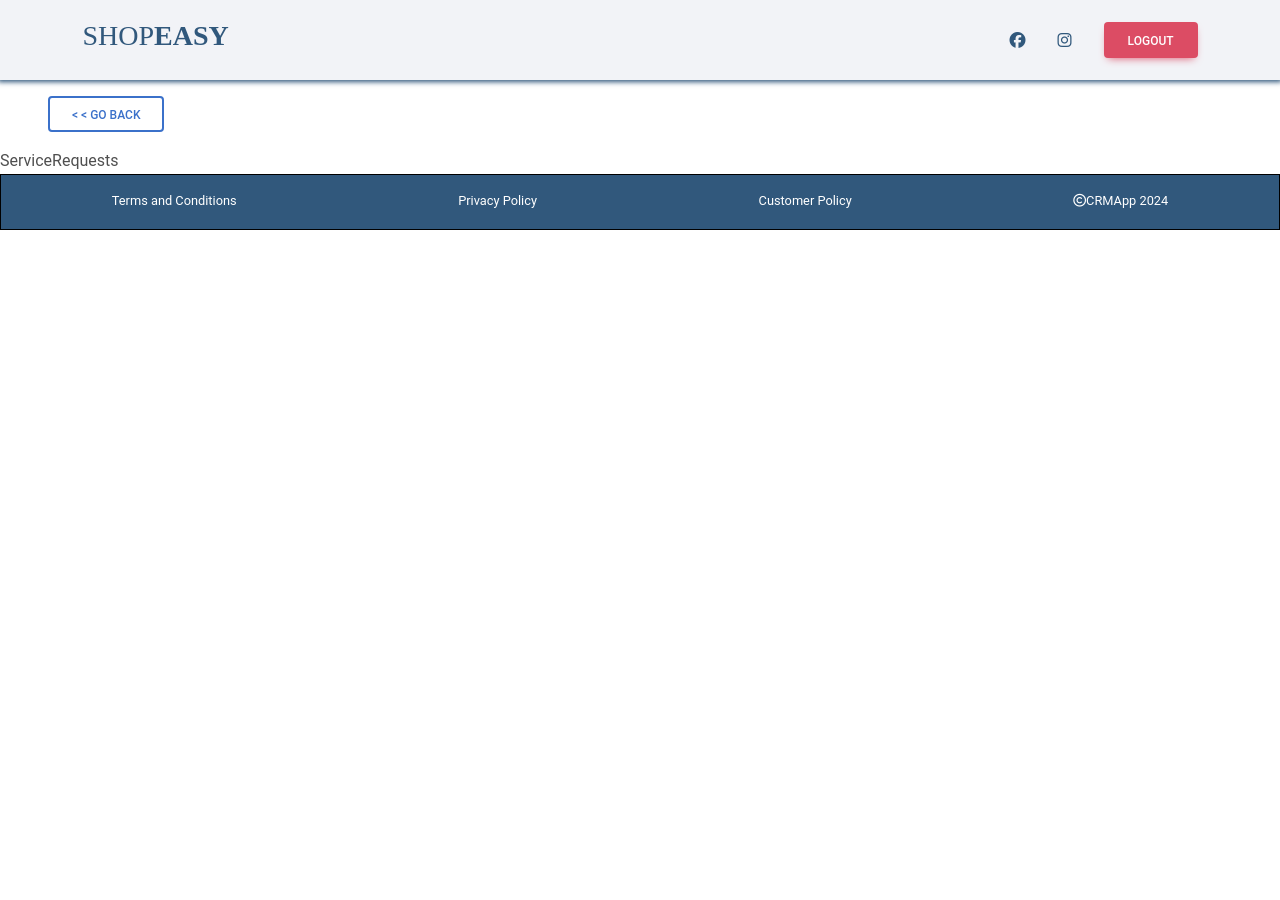
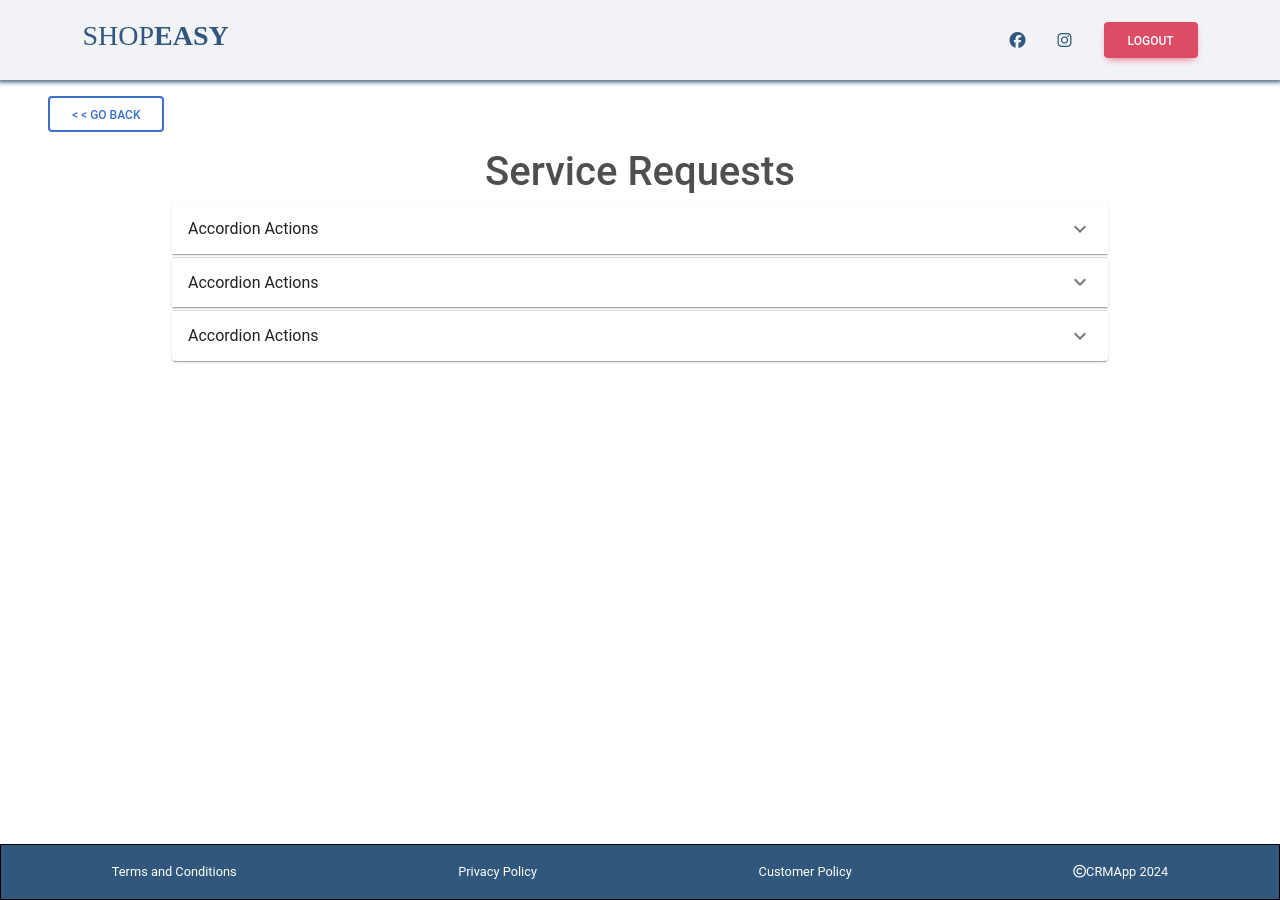
Before and after one commit to AkarshAB/CRM--Frontend, a React (Create React App) app: page /service-requests in a window 1280 px wide. Before the commit the page ends 800 px from the top, so only its background shows below. Built offline with nearby package versions, Linux system fonts and the light colour scheme.

Commit message:
service complite

```diff
--- a/src/components/ServiceRequests/ServiceRequests.css
+++ b/src/components/ServiceRequests/ServiceRequests.css
@@ -0,0 +1,3 @@
+Accordion{
+    margin-bottom: 5px !important;
+}
--- a/src/components/ServiceRequests/ServiceRequests.jsx
+++ b/src/components/ServiceRequests/ServiceRequests.jsx
@@ -1,8 +1,70 @@
 import React from 'react'
+import Accordion from '@mui/material/Accordion';
+import AccordionActions from '@mui/material/AccordionActions';
+import AccordionSummary from '@mui/material/AccordionSummary';
+import AccordionDetails from '@mui/material/AccordionDetails';
+import Button from '@mui/material/Button';
+import { GridExpandMoreIcon } from '@mui/x-data-grid';
+
 
 function ServiceRequests() {
   return (
-    <div>ServiceRequests</div>
+    <>
+    <h1 className='text-center'>Service Requests</h1>
+    <div className='container w-75'>
+    <Accordion className='mb-1'>
+        <AccordionSummary
+          expandIcon={<GridExpandMoreIcon />}
+          aria-controls="panel3-content"
+          id="panel3-header"
+        >
+          Accordion Actions
+        </AccordionSummary>
+        <AccordionDetails>
+          Lorem ipsum dolor sit amet, consectetur adipiscing elit. Suspendisse
+          malesuada lacus ex, sit amet blandit leo lobortis eget.
+        </AccordionDetails>
+        <AccordionActions>
+          <Button><i className="fa-solid fa-xl fa-xmark"></i></Button>
+          <Button><i className="fa-solid fa-xl fa-check"></i></Button>
+        </AccordionActions>
+      </Accordion>
+    <Accordion className='mb-1'>
+        <AccordionSummary
+          expandIcon={<GridExpandMoreIcon />}
+          aria-controls="panel3-content"
+          id="panel3-header"
+        >
+          Accordion Actions
+        </AccordionSummary>
+        <AccordionDetails>
+          Lorem ipsum dolor sit amet, consectetur adipiscing elit. Suspendisse
+          malesuada lacus ex, sit amet blandit leo lobortis eget.
+        </AccordionDetails>
+        <AccordionActions>
+          <Button><i className="fa-solid fa-xl fa-xmark"></i></Button>
+          <Button><i className="fa-solid fa-xl fa-check"></i></Button>
+        </AccordionActions>
+      </Accordion>
+    <Accordion className='mb-1'>
+        <AccordionSummary
+          expandIcon={<GridExpandMoreIcon />}
+          aria-controls="panel3-content"
+          id="panel3-header"
+        >
+          Accordion Actions
+        </AccordionSummary>
+        <AccordionDetails>
+          Lorem ipsum dolor sit amet, consectetur adipiscing elit. Suspendisse
+          malesuada lacus ex, sit amet blandit leo lobortis eget.
+        </AccordionDetails>
+        <AccordionActions>
+          <Button><i className="fa-solid fa-xl fa-xmark"></i></Button>
+          <Button><i className="fa-solid fa-xl fa-check"></i></Button>
+        </AccordionActions>
+      </Accordion>
+    </div>
+     </>
   )
 }
 
```
